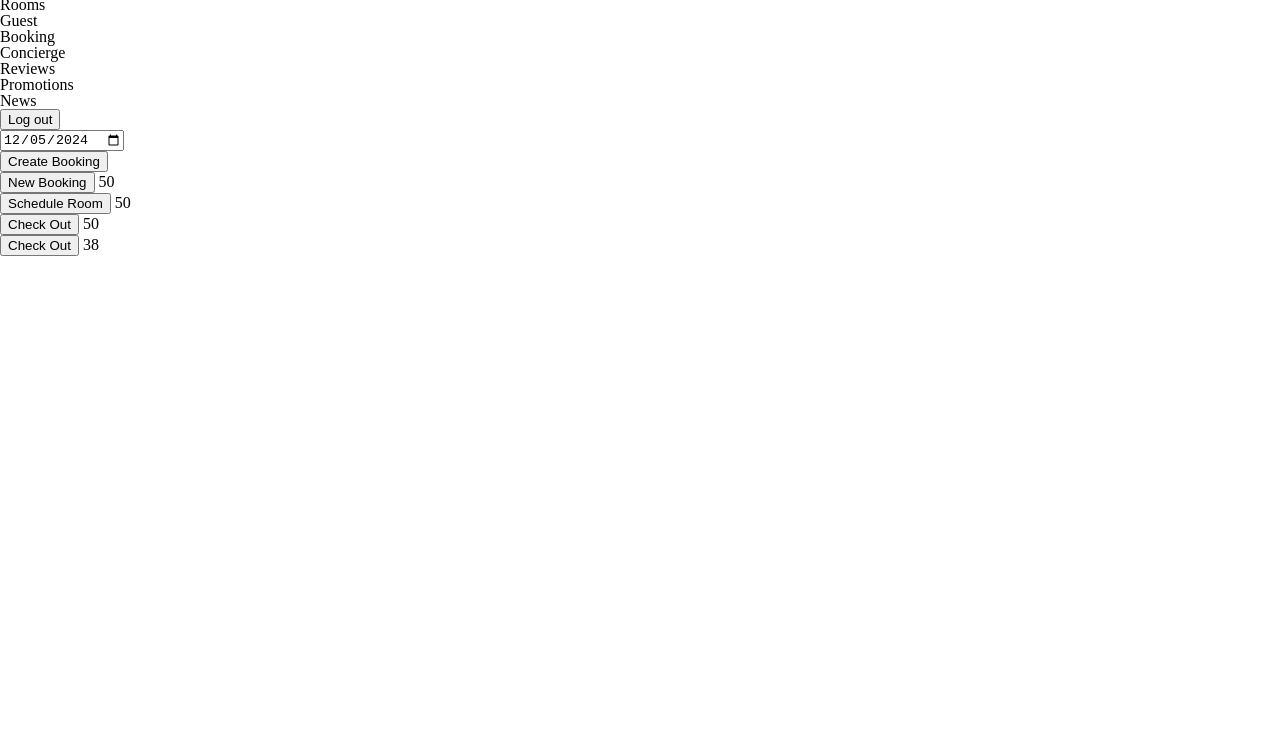
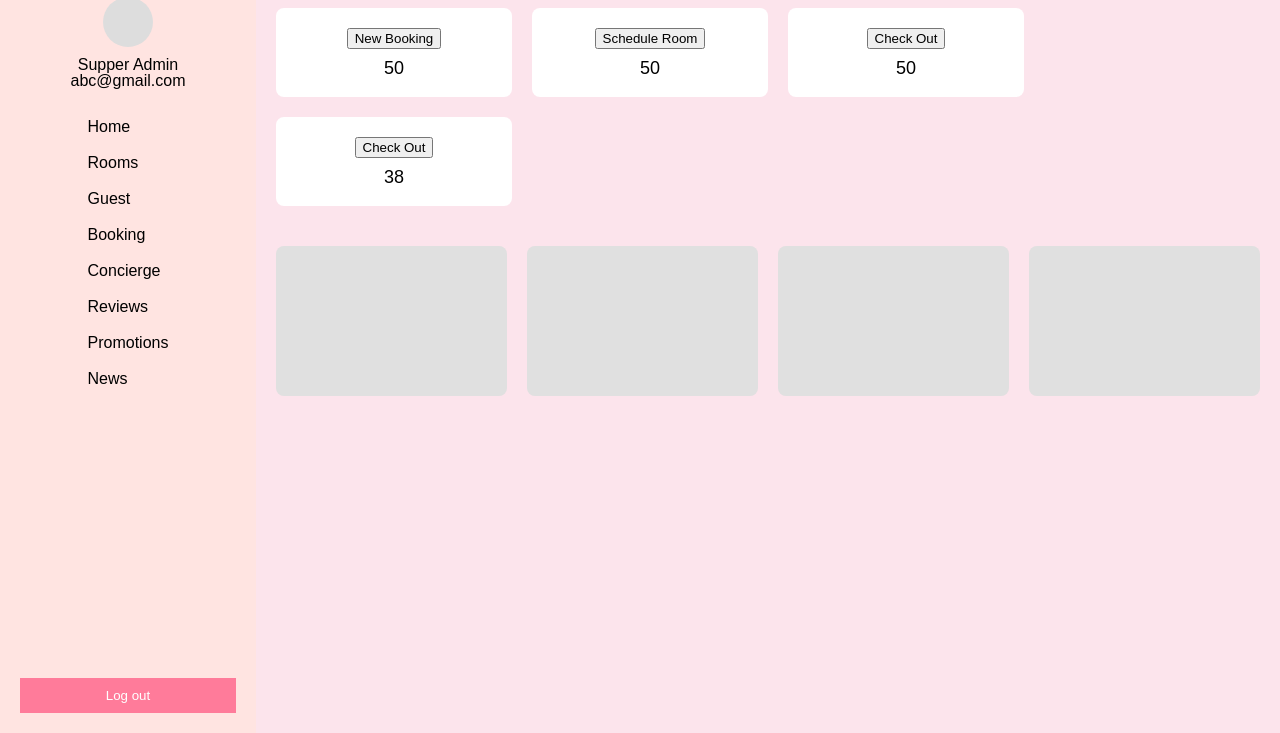
Before and after one commit to sinamny/hoteladmin, a plain HTML site: page index.html in a window 1280 px wide. Shown: the part 67-800 px from the top of the page. Drawn offline with Linux system fonts and the light colour scheme.

Commit message:
Update style.css

```diff
--- a/assets/css/style.css
+++ b/assets/css/style.css
@@ -4,7 +4,129 @@
 html {
     font-size: 62.5%;
 }
-/* Khôi phục lại cỡ chữ mặc đinh theo rem */
 body {
     font-size: 1.6rem;
 }
+body {
+    font-family: Arial, sans-serif;
+    background-color: #fce4ec;
+    display: flex;
+  }
+
+.container {
+display: flex;
+width: 100%;
+}
+
+.sidebar {
+width: 20%;
+background-color: #ffe4e1;
+height: 100vh;
+padding: 20px;
+display: flex;
+flex-direction: column;
+align-items: center;
+}
+
+.logo {
+font-size: 24px;
+font-weight: bold;
+margin-bottom: 20px;
+}
+
+.user-info {
+text-align: center;
+margin-bottom: 20px;
+}
+
+.avatar {
+width: 50px;
+height: 50px;
+background-color: #ddd;
+border-radius: 50%;
+margin: 0 auto 10px;
+}
+
+.menu ul {
+list-style: none;
+width: 100%;
+}
+
+.menu ul li {
+padding: 10px 15px;
+text-align: left;
+cursor: pointer;
+}
+
+.menu ul li:hover {
+background-color: #ffc1cc;
+}
+
+.logout {
+margin-top: auto;
+background-color: #ff7b9a;
+color: white;
+border: none;
+padding: 10px 15px;
+cursor: pointer;
+width: 100%;
+}
+
+.dashboard {
+width: 80%;
+padding: 20px;
+}
+
+.header {
+display: flex;
+justify-content: space-between;
+margin-bottom: 20px;
+}
+
+.date-picker input {
+padding: 5px;
+}
+
+.top-buttons button {
+background-color: #ff4081;
+color: white;
+border: none;
+padding: 10px 20px;
+cursor: pointer;
+}
+
+.dashboard-content {
+display: flex;
+flex-wrap: wrap;
+gap: 20px;
+}
+
+.info-box {
+width: calc(25% - 10px);
+background-color: #fff;
+padding: 20px;
+text-align: center;
+border-radius: 8px;
+}
+
+.info-box span {
+display: block;
+font-size: 18px;
+margin-top: 10px;
+}
+
+.chart-section {
+display: flex;
+flex-wrap: wrap;
+gap: 20px;
+margin-top: 20px;
+width: 100%;
+}
+
+.chart {
+flex: 1;
+min-width: 200px;
+height: 150px;
+background-color: #e0e0e0;
+border-radius: 8px;
+}
```
